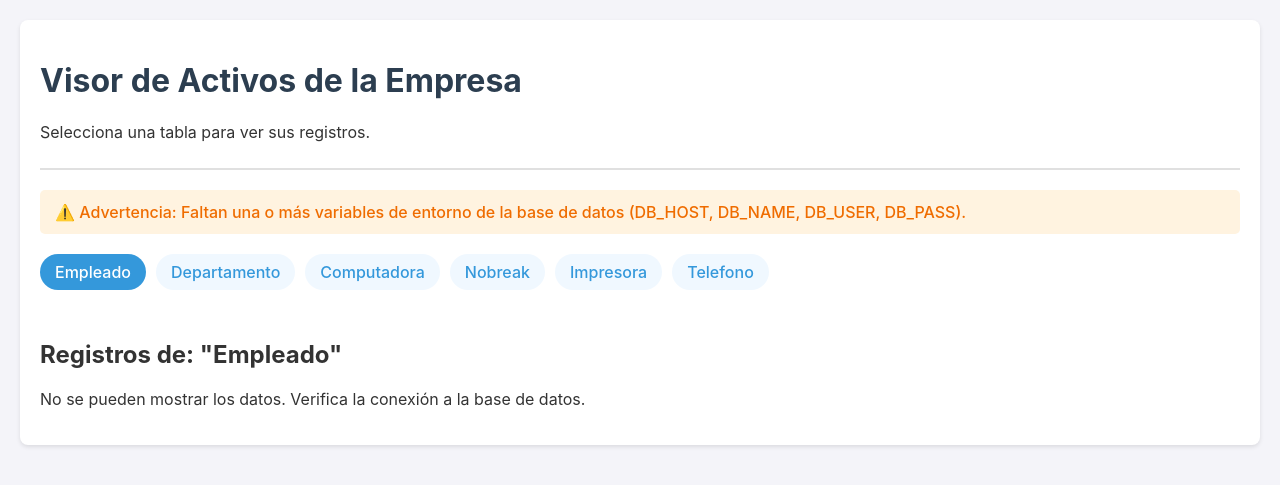
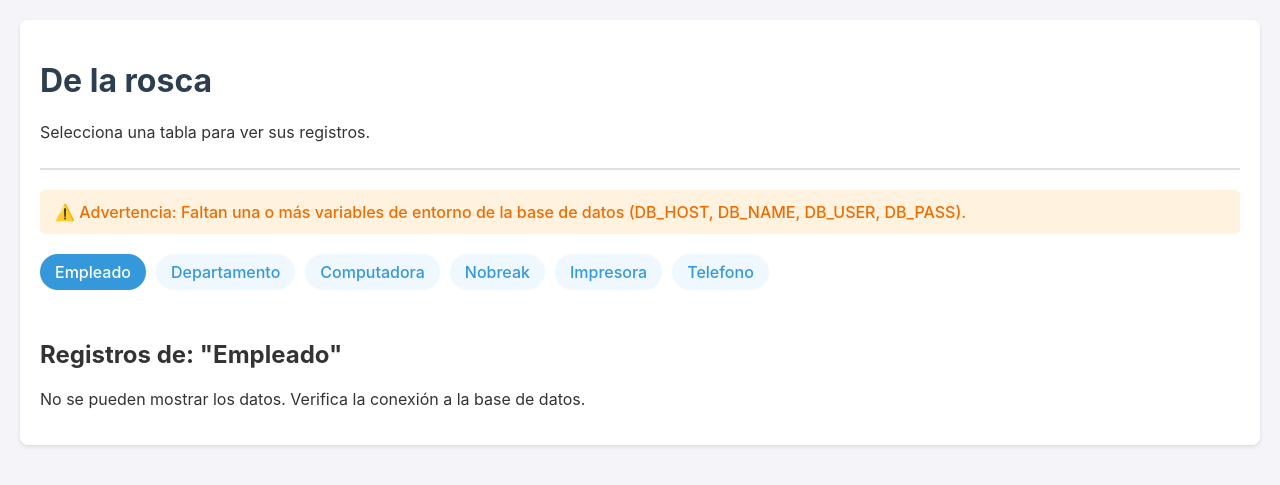
Before and after one commit to margaritabases-ai/DeLaRosca, a PHP site: page /index.php in a window 1280 px wide. Shown: the top 485 px of the page. Run offline with PHP 8.4, Linux system fonts and the light colour scheme; some libraries are stand-ins or nearby versions.

Commit message:
Update index.php

```diff
--- a/index.php
+++ b/index.php
@@ -84,7 +84,7 @@
 <body>
     <div class="container">
         <div class="header">
-            <h1>Visor de Activos de la Empresa</h1>
+            <h1>De la rosca</h1>
             <p>Selecciona una tabla para ver sus registros.</p>
         </div>
         <div class="status <?php
```
